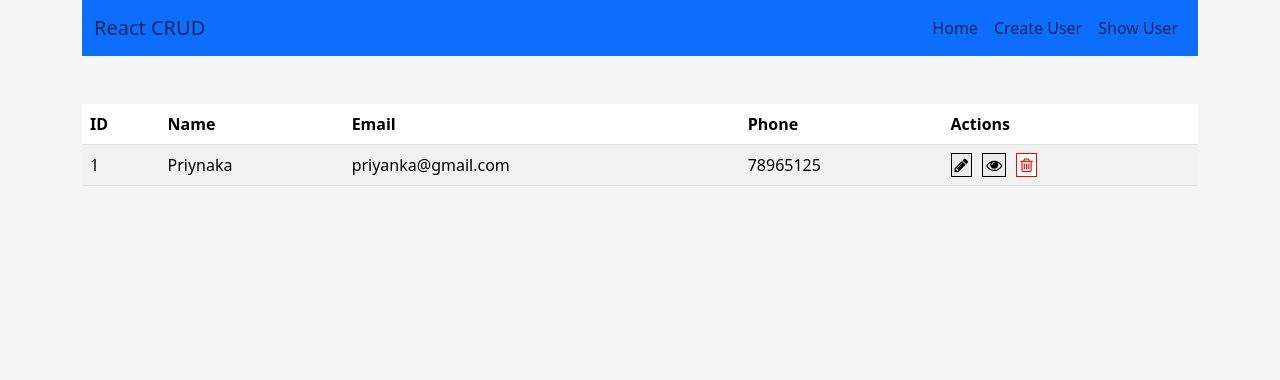
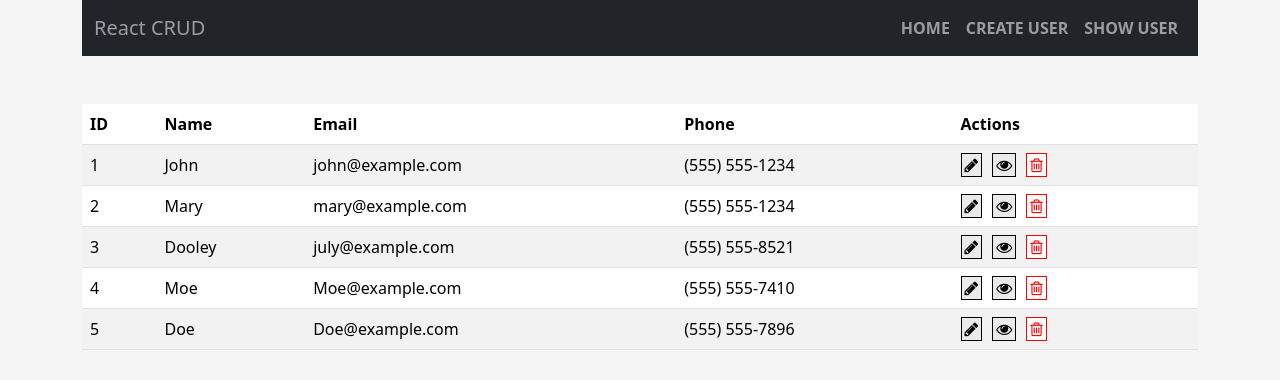
Before and after one commit to sungyu0309/OSS_HW4-2, a React (Create React App) app: page /show-user in a window 1280 px wide. Shown: the top 380 px of the page. Built offline with nearby package versions, Linux system fonts and the light colour scheme; data requests are answered from the project's data file.

Commit message:
CSS updated

```diff
--- a/db.json
+++ b/db.json
@@ -1,10 +1,34 @@
 {
   "user": [
     {
-      "name": "Priynaka",
-      "email": "priyanka@gmail.com",
-      "phone": "78965125",
+      "name": "John",
+      "email": "john@example.com",
+      "phone": "(555) 555-1234",
+      "id": 1
+    },
+    {
+      "name": "Mary",
+      "email": "\tmary@example.com",
+      "phone": "(555) 555-1234",
       "id": 2
+    },
+    {
+      "name": "Dooley",
+      "email": "july@example.com",
+      "phone": "(555) 555-8521",
+      "id": 3
+    },
+    {
+      "name": "Moe",
+      "email": "Moe@example.com",
+      "phone": "(555) 555-7410",
+      "id": 4
+    },
+    {
+      "name": "Doe",
+      "email": "Doe@example.com",
+      "phone": "(555) 555-7896",
+      "id": 5
     }
   ]
 }
--- a/src/components/Common/Common.css
+++ b/src/components/Common/Common.css
@@ -26,3 +26,8 @@
     0% { transform: rotate(0deg); }
     100% { transform: rotate(360deg); }
   }
+
+  .nav-link{
+    font-weight: 600;
+    text-transform: uppercase;
+  }
--- a/src/components/Common/Header.js
+++ b/src/components/Common/Header.js
@@ -4,7 +4,7 @@ import "./Common.css";
 export default function Header() {
   return (
     <div>
-      <nav className="navbar navbar-expand-sm navbar-primary bg-primary">
+      <nav className="navbar navbar-expand-sm navbar-dark bg-dark">
         <div className="container-fluid">
           <Link to="/" className="navbar-brand" href="#">
             <span className="navbar-text">React CRUD</span>
--- a/src/components/User/EditUser.js
+++ b/src/components/User/EditUser.js
@@ -107,7 +107,7 @@ const EditUser = () => {
           />
         </div>
         <button type="submit" className="btn btn-primary submit-btn">
-          Submit
+          EDIT
         </button>
       </form>
     </div>
```
